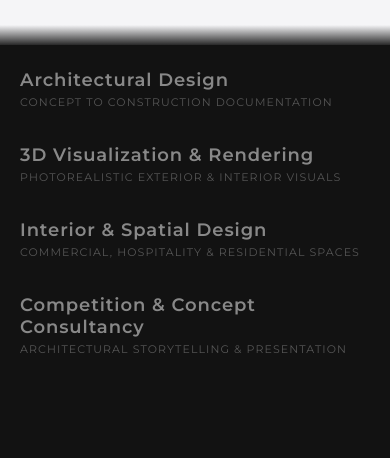
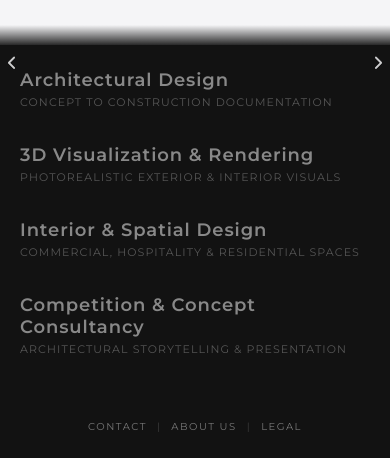
Before and after one commit to dctrarchitect/dctrarchitect.github.io, a plain HTML site: page solutions/index.html in a window 390 px wide. Shown: the part 383-841 px from the top of the page. Drawn offline with Linux system fonts and the light colour scheme.

Commit message:
Update index.html

```diff
--- a/solutions/index.html
+++ b/solutions/index.html
@@ -160,6 +160,7 @@
       height: calc(100dvh - 48px);
       min-height: 0;
       overflow: hidden;
+      position: relative;
     }
 
     .solutions-sidebar {
@@ -212,6 +213,46 @@
       color: #999999;
       letter-spacing: 0.1em;
       text-transform: uppercase;
+    }
+
+    /* SAĞ PANEL ALT ÜÇLÜ NAVİGASYON (Contact | About Us | Legal) */
+    .sidebar-footer {
+      position: absolute;
+      bottom: 0;
+      right: 0;
+      left: auto;
+      width: 40%;
+      padding: 36px 100px 24px 100px;
+      background: linear-gradient(to top, #121212 62%, rgba(18, 18, 18, 0) 100%);
+      display: flex;
+      align-items: center;
+      gap: 14px;
+      font-size: 11px;
+      letter-spacing: 0.15em;
+      text-transform: uppercase;
+      z-index: 20;
+      white-space: nowrap;
+      pointer-events: none;
+    }
+
+    .sidebar-footer a,
+    .sidebar-footer span {
+      pointer-events: auto;
+    }
+
+    .sidebar-footer a {
+      text-decoration: none;
+      color: #777777;
+      transition: color 0.2s ease;
+    }
+
+    .sidebar-footer a:hover {
+      color: #f5f5f7;
+    }
+
+    .sidebar-footer span {
+      color: rgba(245, 245, 247, 0.2);
+      user-select: none;
     }
 
     /* SOL VİTRİN */
@@ -391,7 +432,7 @@
         width: 100% !important;
         height: 55vh !important;
         flex: 1 !important;
-        padding: 24px 20px !important;
+        padding: 24px 20px 64px 20px !important;
         background-color: #121212 !important;
         direction: ltr !important;
         overflow-y: auto !important;
@@ -427,6 +468,25 @@
       .solutions-sidebar:not(:has(.solution-item.active)) .solution-item {
         display: block !important;
         margin-bottom: 35px !important;
+      }
+
+      .solutions-sidebar:not(:has(.solution-item.active)) .solution-item:last-child {
+        margin-bottom: 24px !important;
+      }
+
+      /* Mobilde alt üçlü bar */
+      .sidebar-footer {
+        width: 100%;
+        left: 0;
+        right: 0;
+        padding: 18px 20px 28px 20px;
+        justify-content: center;
+        font-size: 10px;
+        gap: 10px;
+      }
+
+      .solutions-container:has(.solution-item.active) .sidebar-footer {
+        display: none;
       }
 
       /* Alt menü ok kaydırma sistemi */
@@ -603,6 +663,15 @@
 
     </div>
 
+    <!-- SAĞ PANEL ALT ÜÇLÜ NAVİGASYON -->
+    <footer class="sidebar-footer">
+      <a href="../contact/">Contact</a>
+      <span>|</span>
+      <a href="../about/">About Us</a>
+      <span>|</span>
+      <a href="../legal/">Legal</a>
+    </footer>
+
     <!-- SOL TARAF (Masaüstü): Vitrin -->
     <div class="solution-viewer has-logo">
       <img src="../assets/icon/dartidlewait.svg" alt="Solution Preview" class="is-idle">
```
